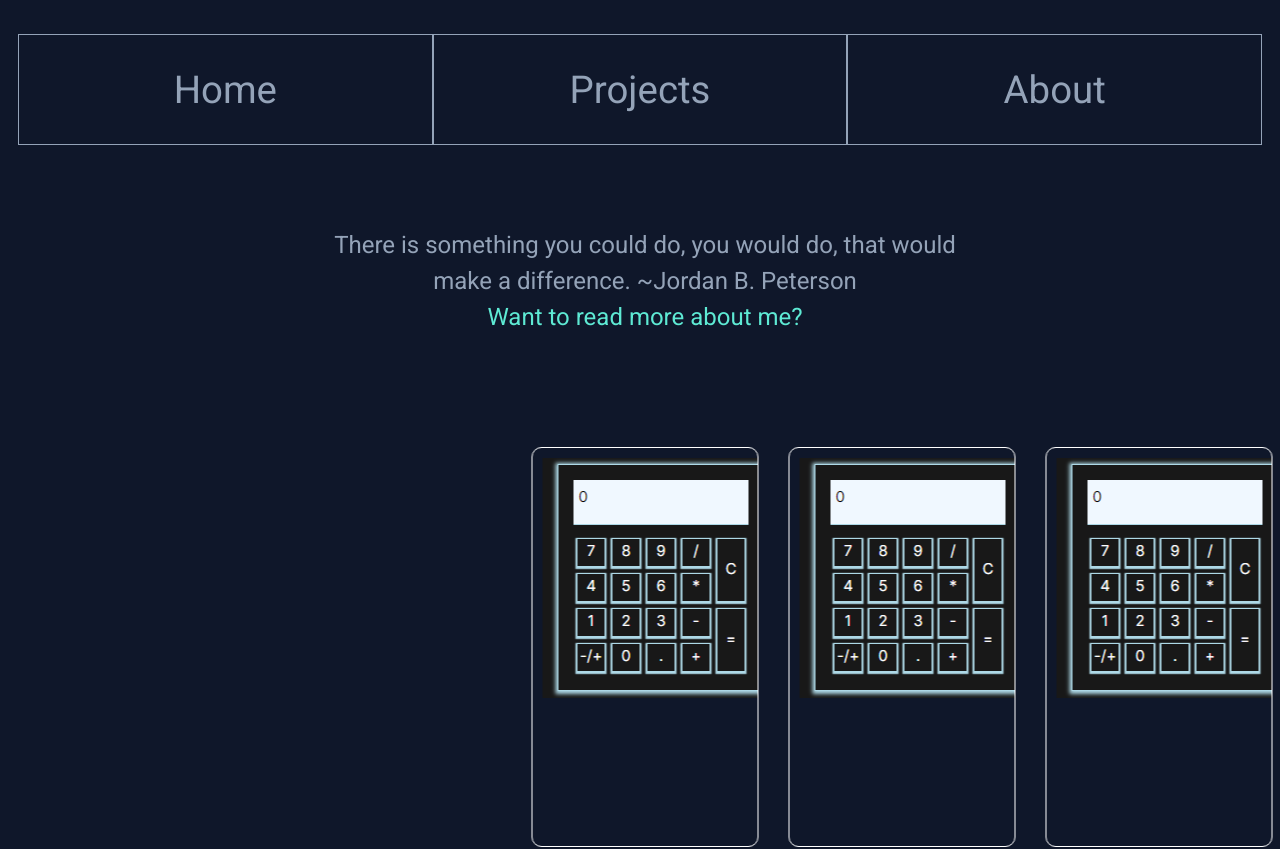
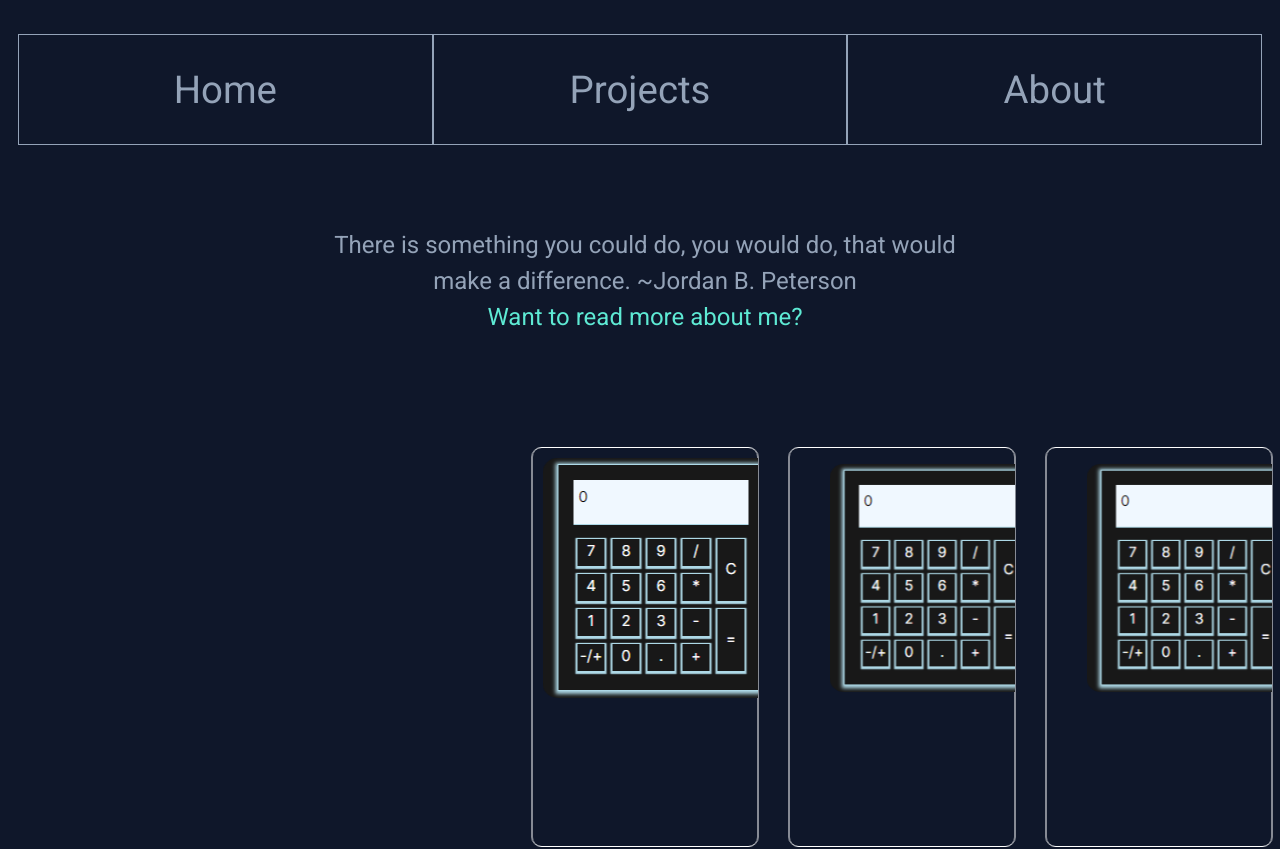
Before and after one commit to Schubi222/Porfolio, a Vue app in the folder Porfolio/: page / in a window 1280 px wide. Shown: the top 849 px of the page. Built offline with nearby package versions, Linux system fonts and the light colour scheme.

Commit message:
added parallax effect

```diff
--- a/Porfolio/src/assets/SwiperCustomStyles.css
+++ b/Porfolio/src/assets/SwiperCustomStyles.css
@@ -85,5 +85,8 @@ body {
   box-sizing: border-box;
   cursor: pointer;
 }
+.swiper_custom_slide img {
+  border-radius: 15px;
+}
 
 /*# sourceMappingURL=SwiperCustomStyles.css.map */
--- a/Porfolio/src/assets/SwiperCustomStyles.scss
+++ b/Porfolio/src/assets/SwiperCustomStyles.scss
@@ -30,4 +30,7 @@
   padding: 10px;
   box-sizing: border-box;
   cursor: pointer;
+  & img{
+    border-radius: 15px;
+  }
 }
--- a/Porfolio/src/views/HomeView.vue
+++ b/Porfolio/src/views/HomeView.vue
@@ -5,21 +5,22 @@
         :centered-slides="true"
         :slides-per-view="4"
         :space-between="30"
+        :speed="600"
         :parallax="true"
         :scrollbar="true"
         :modules="modules"
         class="mySwiper">
       <swiper-slide class="swiper_custom_slide" @click="$router.push(`/projects/${projects[0].name}`)" >
-        <img :src="'./src/assets/imgs/'+projects[0].name+'.png'" alt="">
+        <img :src="'./src/assets/imgs/'+projects[0].name+'.png'" alt="" data-swiper-parallax="-10%" data-swiper-parallax-scale=".95">
       </swiper-slide>
-      <swiper-slide class="swiper_custom_slide" @click="$router.push(`/projects/${projects[1].name}`)" >
-        <img :src="'./src/assets/imgs/'+projects[1].name+'.png'" alt="">
+      <swiper-slide class="swiper_custom_slide" @click="$router.push(`/projects/${projects[1].name}`)">
+        <img :src="'./src/assets/imgs/'+projects[1].name+'.png'" alt="" data-swiper-parallax="-10%" data-swiper-parallax-scale=".95">
       </swiper-slide>
       <swiper-slide class="swiper_custom_slide" @click="$router.push(`/projects/${projects[2].name}`)" >
-        <img :src="'./src/assets/imgs/'+projects[2].name+'.png'" alt="">
+        <img :src="'./src/assets/imgs/'+projects[2].name+'.png'" alt="" data-swiper-parallax="-10%" data-swiper-parallax-scale=".95">
       </swiper-slide>
       <swiper-slide class="swiper_custom_slide" @click="$router.push(`/projects/${projects[3].name}`)" >
-        <img :src="'./src/assets/imgs/'+projects[3].name+'.png'" alt="">
+        <img :src="'./src/assets/imgs/'+projects[3].name+'.png'" alt="" data-swiper-parallax="-10%" data-swiper-parallax-scale=".95">
       </swiper-slide>
     </swiper>
     <RouterLink class="btn big_btn" to="/projects">All Projects</RouterLink>
```
Also changed, not shown: 1 other file (tests, documents, lock files or other folders).
